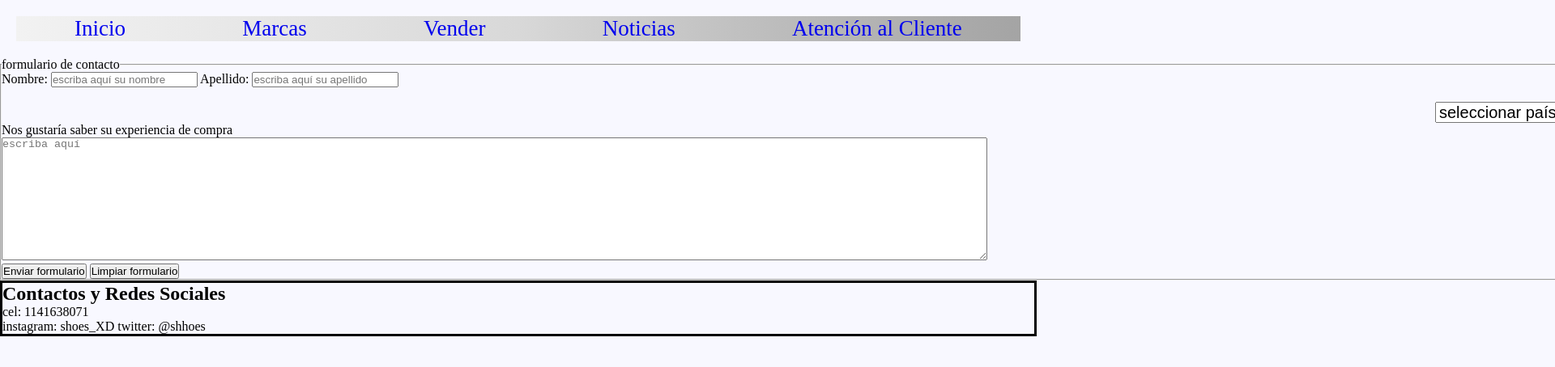
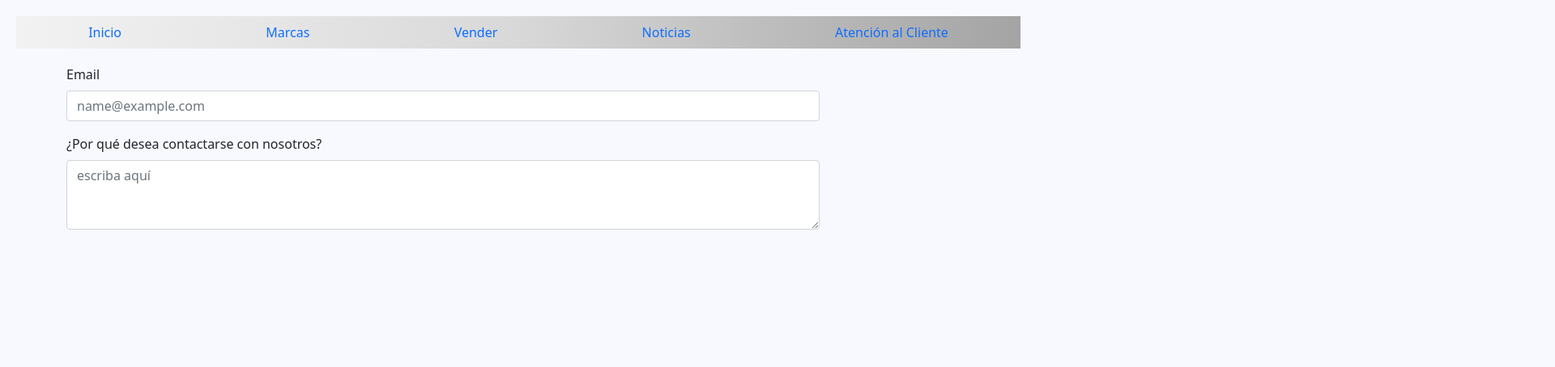
Before and after one commit to martindevita/idea-devita, a plain HTML site: page views/atencion-cliente5.html in a window 1280 px wide. Shown: the top 454 px of the page at 81% size, 1920 px wide, since content can reach past the window. Drawn offline with nearby package versions, Linux system fonts and the light colour scheme.

Commit message:
segundo commit agregué bootstrap

```diff
--- a/css/style.css
+++ b/css/style.css
@@ -192,8 +192,6 @@ footer {
     margin-bottom: 30px;
 }
 
-
-
 .jordan{
     font-family:'Times New Roman', Times, serif;
     text-transform: uppercase;
--- a/index.html
+++ b/index.html
@@ -4,6 +4,8 @@
     <meta charset="UTF-8">
     <meta http-equiv="X-UA-Compatible" content="IE=edge">
     <meta name="viewport" content="width=device-width, initial-scale=1.0">
+    <link href="https://cdn.jsdelivr.net/npm/bootstrap@5.1.3/dist/css/bootstrap.min.css" rel="stylesheet"
+    integrity="sha384-1BmE4kWBq78iYhFldvKuhfTAU6auU8tT94WrHftjDbrCEXSU1oBoqyl2QvZ6jIW3" crossorigin="anonymous">
     <title>Document</title>
     <link rel="stylesheet" href="./css/style.css">
 </head>
@@ -11,7 +13,7 @@
 
     <div id="all">
 
-        <header class="encabezado">
+        <!-- <header class="encabezado">
 
             <nav class="menu-principal">
 
@@ -22,8 +24,20 @@
                 <a href="./views/atencion-cliente5.html">Atención al Cliente</a>
 
             </nav>
+        </header> -->
+
+        <header class="encabezado">
+
+            <nav class="nav nav-pills nav-fill">
+                <a class="nav-link" href="index.html">Inicio</a>
+                <a class="nav-link" href="./views/marcas4.html">Marcas</a>
+                <a class="nav-link" href="./views/vender2.html">Vender</a>
+                <a class="nav-link" href="./views/noticias3.html">Noticias</a>
+                <a class="nav-link" href="./views/atencion-cliente5.html">Atención al Cliente</a>
+
+            </nav>
+
         </header>
-
 
 
         <h1 class="h1-1">El Mejor Lugar Para Comprar sneakers</h1>
@@ -293,15 +307,6 @@
         </div>
     </div>
 
-    <!-- <div class="venta-1">
-        <div>
-            <img class="standard" src="./multimedia/zapas-standard.png" alt="">
-            <h2>NOMBRE</h2>
-            <p>$0000</p>
-        </div>
-    </div> -->
-
-
 
 
 
@@ -359,6 +364,9 @@
 
 
 
+    <script src="https://cdn.jsdelivr.net/npm/bootstrap@5.1.3/dist/js/bootstrap.bundle.min.js"
+        integrity="sha384-ka7Sk0Gln4gmtz2MlQnikT1wXgYsOg+OMhuP+IlRH9sENBO0LRn5q+8nbTov4+1p"
+        crossorigin="anonymous"></script>
 
 </body>
 </html>
--- a/views/atencion-cliente5.html
+++ b/views/atencion-cliente5.html
@@ -1,27 +1,50 @@
 <!DOCTYPE html>
 <html lang="en">
+
 <head>
     <meta charset="UTF-8">
     <meta http-equiv="X-UA-Compatible" content="IE=edge">
     <meta name="viewport" content="width=device-width, initial-scale=1.0">
+    <link href="https://cdn.jsdelivr.net/npm/bootstrap@5.1.3/dist/css/bootstrap.min.css" rel="stylesheet"
+        integrity="sha384-1BmE4kWBq78iYhFldvKuhfTAU6auU8tT94WrHftjDbrCEXSU1oBoqyl2QvZ6jIW3" crossorigin="anonymous">
     <title>Document</title>
     <link rel="stylesheet" href="../css/style.css">
 </head>
+
 <body>
 
     <header class="encabezado">
-        <nav class="menu-principal">
-            <a href="../index.html">Inicio</a>
-            <a href="./marcas4.html">Marcas</a>
-            <a href="./vender2.html">Vender</a>
-            <a href="./noticias3.html">Noticias</a>
-            <a href="./atencion-cliente5.html">Atención al Cliente</a>
+
+        <nav class="nav nav-pills nav-fill">
+            <a class="nav-link" href="../index.html">Inicio</a>
+            <a class="nav-link" href="./marcas4.html">Marcas</a>
+            <a class="nav-link" href="./vender2.html">Vender</a>
+            <a class="nav-link" href="./noticias3.html">Noticias</a>
+            <a class="nav-link" href="./atencion-cliente5.html">Atención al Cliente</a>
+
         </nav>
+
     </header>
 
-
-    <form>
-        <fieldset>
+    <div class="container">
+        <div class="col-sm-12 col-md-10 col-lg-10 col-xl-10">
+            <form>
+                <div class="mb-3">
+                    <label for="exampleFormControlInput1" class="form-label">Email</label>
+                    <input type="email" class="form-control" id="exampleFormControlInput1"
+                        placeholder="name@example.com">
+                </div>
+                <div class="mb-3">
+                    <label for="exampleFormControlTextarea1" class="form-label">¿Por qué desea contactarse con
+                        nosotros?</label>
+                    <textarea class="form-control" id="exampleFormControlTextarea1" rows="3"
+                        placeholder="escriba aquí"></textarea>
+                </div>
+            </form>
+        </div>
+    </div>
+    <!-- <form>
+        <fieldset>s
             <legend>formulario de contacto</legend>
             <lebel for=nombre_apellido>Nombre:</lebel>
             <input type="text" name="Nombre" placeholder="escriba aquí su nombre">
@@ -57,7 +80,7 @@
         <div class="redes-sociales"> instagram: shoes_XD
             twitter: @shhoes
         </div>
-    </footer>
+    </footer> -->
 
 
 
@@ -69,6 +92,10 @@
 
 
 
+    <script src="https://cdn.jsdelivr.net/npm/bootstrap@5.1.3/dist/js/bootstrap.bundle.min.js"
+        integrity="sha384-ka7Sk0Gln4gmtz2MlQnikT1wXgYsOg+OMhuP+IlRH9sENBO0LRn5q+8nbTov4+1p"
+        crossorigin="anonymous"></script>
 
 </body>
+
 </html>
```
Also changed, not shown: views/marcas4.html (+20 -1 lines), views/noticias3.html (+19 -1 lines), views/vender2.html (+19 -2 lines).
